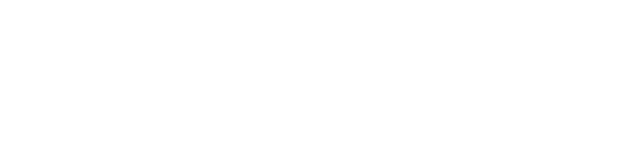
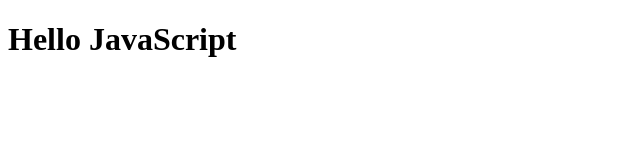
Before and after one commit to iconC4/javaXcript, a plain HTML site: page index.html in a window 1280 px wide. Shown: the whole page, without its empty margins (0-640 px from the left). Drawn offline with Linux system fonts and the light colour scheme.

Commit message:
update h1

```diff
--- a/index.html
+++ b/index.html
@@ -7,6 +7,6 @@
     <title>Hello world</title>
 </head>
 <body>
-    <title>Hello JavaScript</title>
+    <h1>Hello JavaScript</h1>
 </body>
 </html>
```
